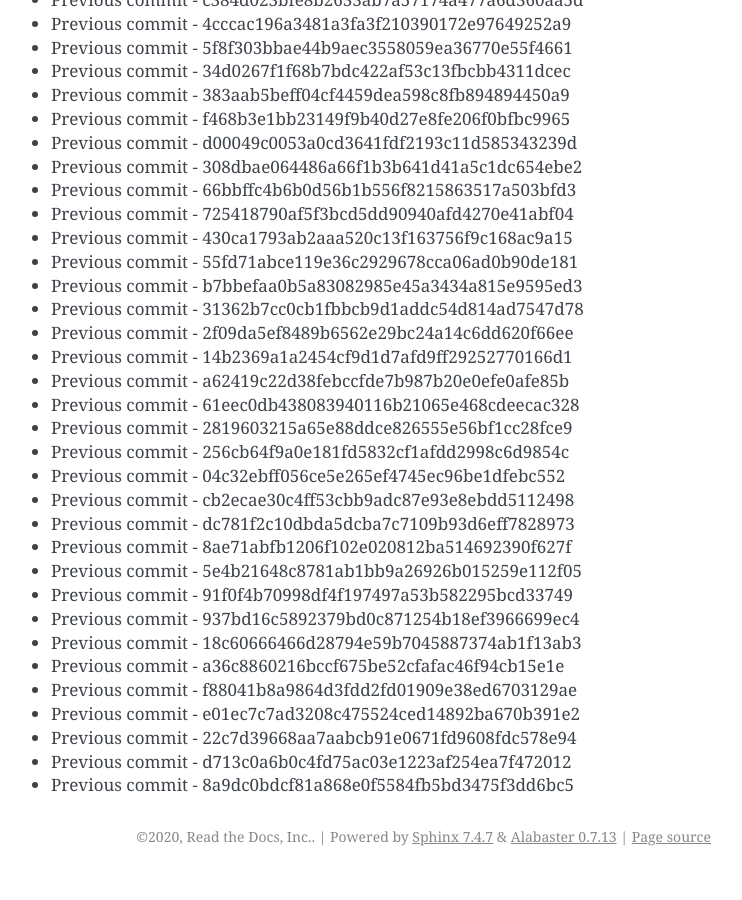
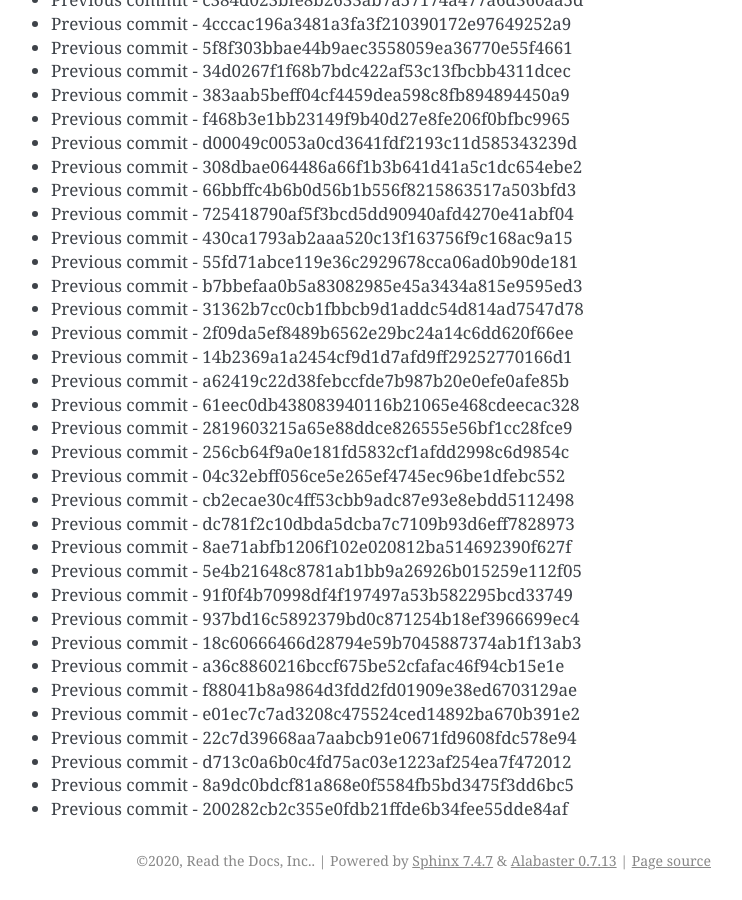
Before and after one commit to readthedocs/rtd-git-stresstest, a Sphinx documentation site: the page built from docs/updates.rst, in a window 1280 px wide and 900 px high, scrolled down 100174 px. Shown: the whole window, without its empty margins (399-1141 px from the left). Built offline with Sphinx 7.4.7, drawn with Linux system fonts in a browser that asks for light colours; before the commit the page ends 101050 px from its top, so only the background shows below that.

Commit message:
Generating commit from previous: 200282cb2c355e0fdb21ffde6b34fee55dde84af

```diff
--- a/docs/updates.rst
+++ b/docs/updates.rst
@@ -4241,3 +4241,4 @@ It can be tested for any performance characteristics.
 * Previous commit - 22c7d39668aa7aabcb91e0671fd9608fdc578e94
 * Previous commit - d713c0a6b0c4fd75ac03e1223af254ea7f472012
 * Previous commit - 8a9dc0bdcf81a868e0f5584fb5bd3475f3dd6bc5
+* Previous commit - 200282cb2c355e0fdb21ffde6b34fee55dde84af
```
